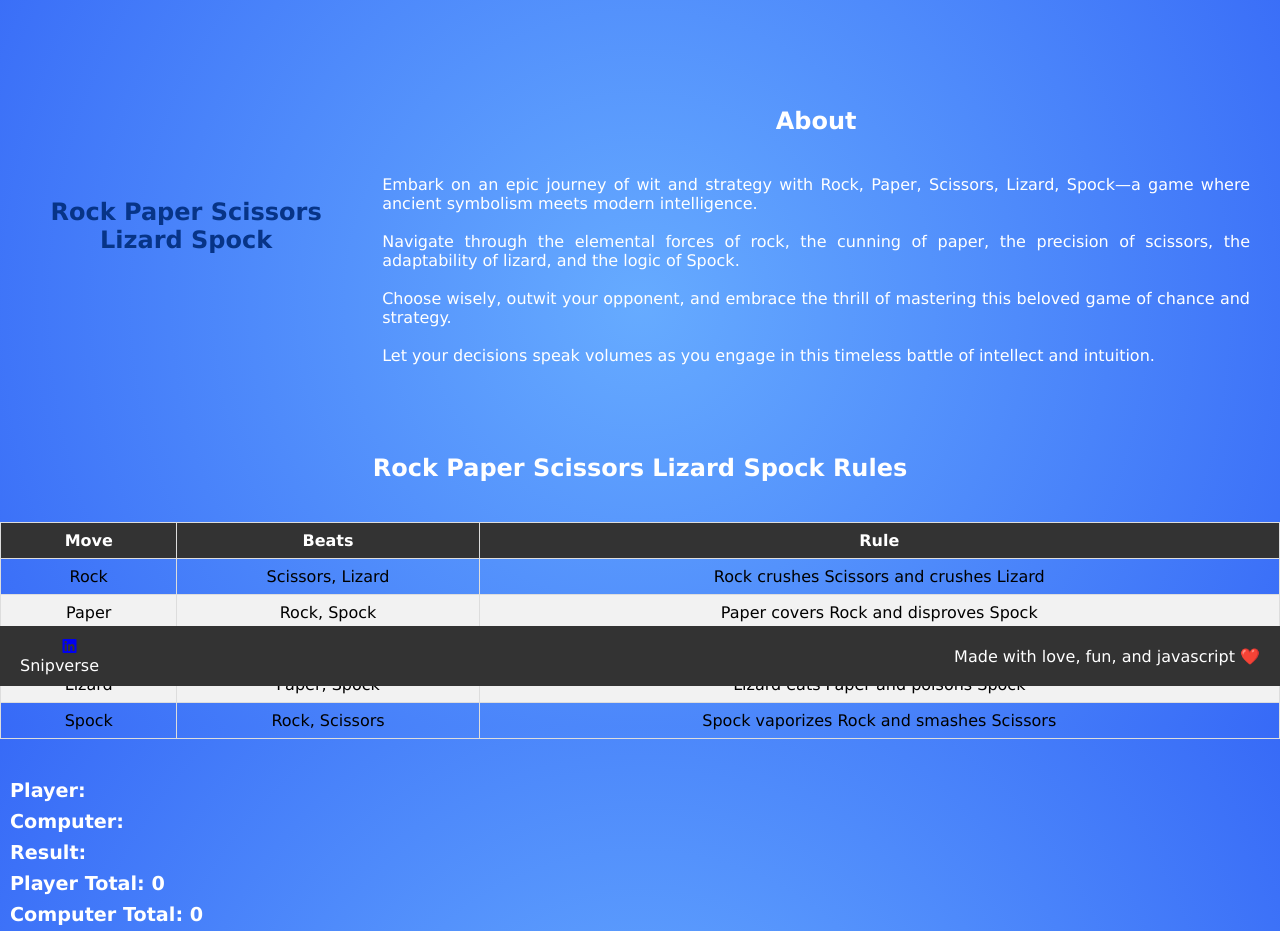
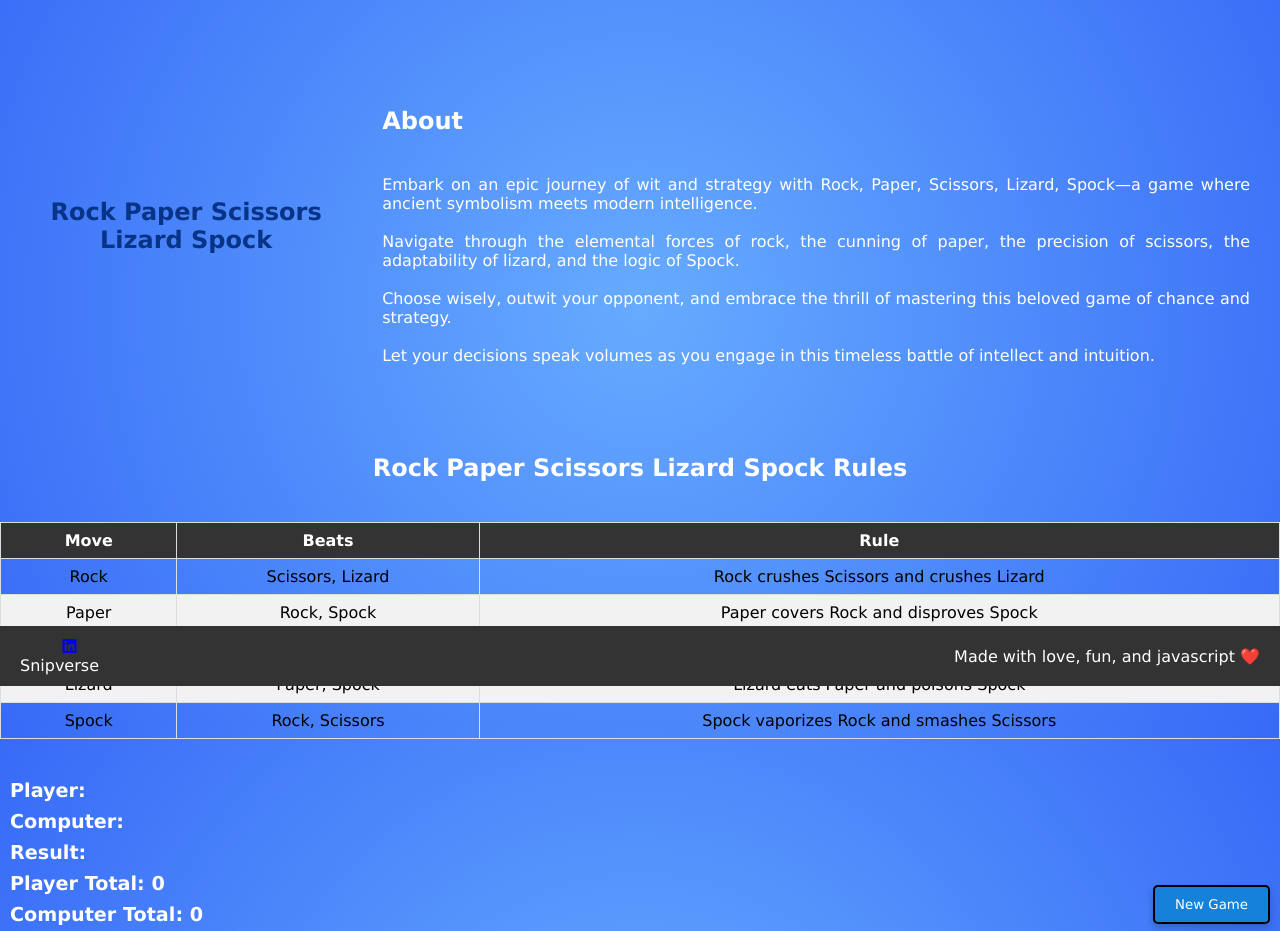
Before and after one commit to fgit-24/rock-paper-scissors-lizard-spock, a plain HTML site: page index.html in a window 1280 px wide. Shown: the part 114-1045 px from the top of the page. Drawn offline with nearby package versions, Linux system fonts and the light colour scheme.

Commit message:
26 - Add border and shadow to button

```diff
--- a/assets/css/style.css
+++ b/assets/css/style.css
@@ -34,6 +34,7 @@ h1 {
     text-align: justify;
     color: var(--ft-color);
     font-family: 'Oswald', sans-serif;
+    margin: 40px auto;
     font-size: 3rem;
 }
 
@@ -71,7 +72,7 @@ h3 {
 }
 
 #about > h2 {
-    text-align: center;
+    text-align: justify;
 }
 
 #about > p {
@@ -125,17 +126,30 @@ tr:nth-child(even) {
 }
 
 #newBtnDiv {
-    margin-left: auto;
+    position: absolute;
+    align-self: flex-end;
+    margin-top: 86px;
+    margin-right: 10px;
 }
 
 #newGame {
     display: inline-block;
+    font-family: 'Poppins', Verdana, Geneva, Tahoma, sans-serif;
     margin-top: 20px;
     background-color: rgb(22, 129, 217);
     color: #fff;
     border: none;
     padding: 10px 20px;
     cursor: pointer;
+    border: 2px solid black;
+    border-radius: 5px;
+    box-shadow: 0 4px 8px rgba(0, 0, 0, 0.2);
+    transition: transform 0.2s, box-shadow 0.2s;
+}
+
+#newGame:hover {
+    box-shadow: 0 8px 16px rgba(0, 0, 0, 0.3);
+    transform: translateY(-2px);
 }
 
 #gameSection {
```
